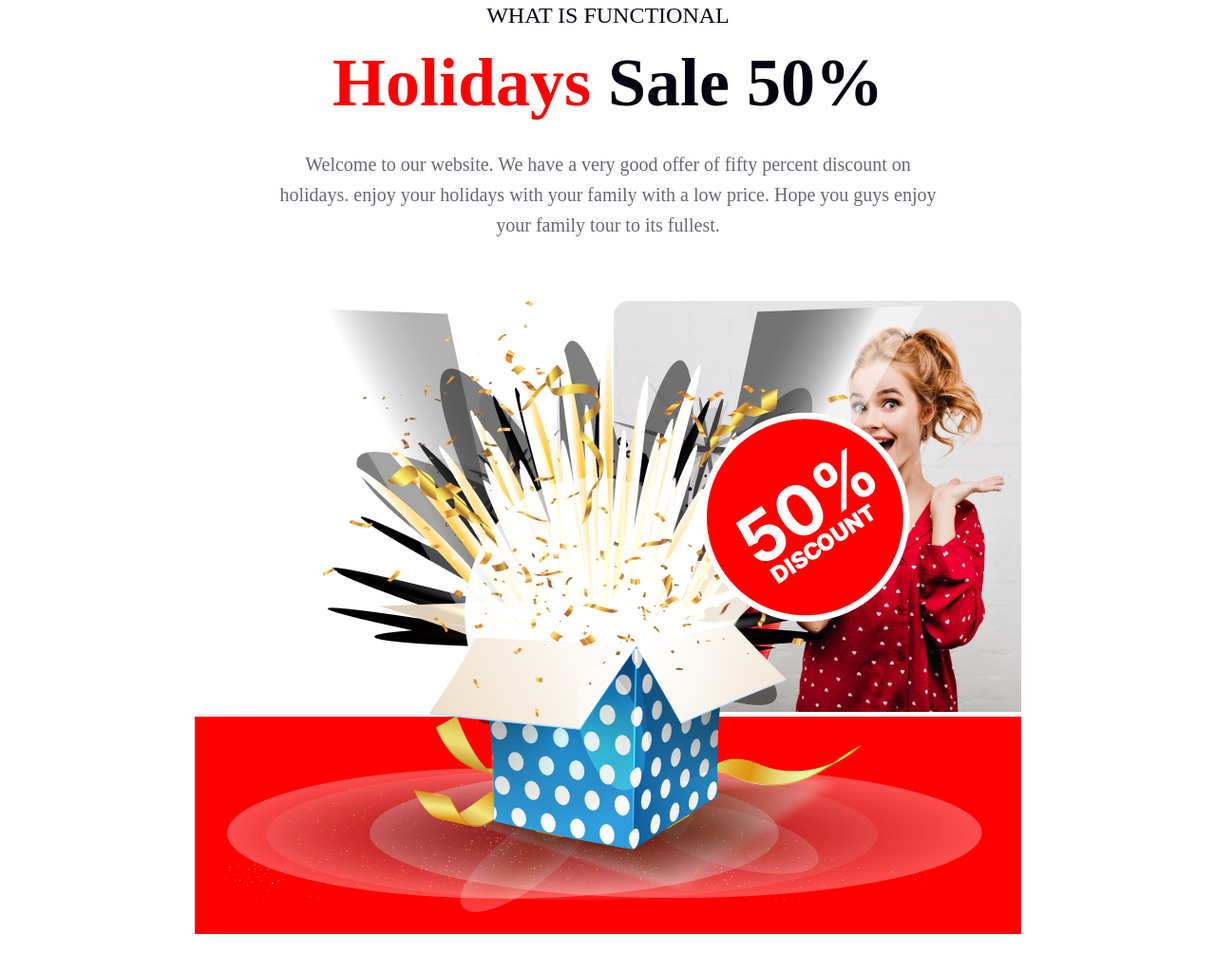
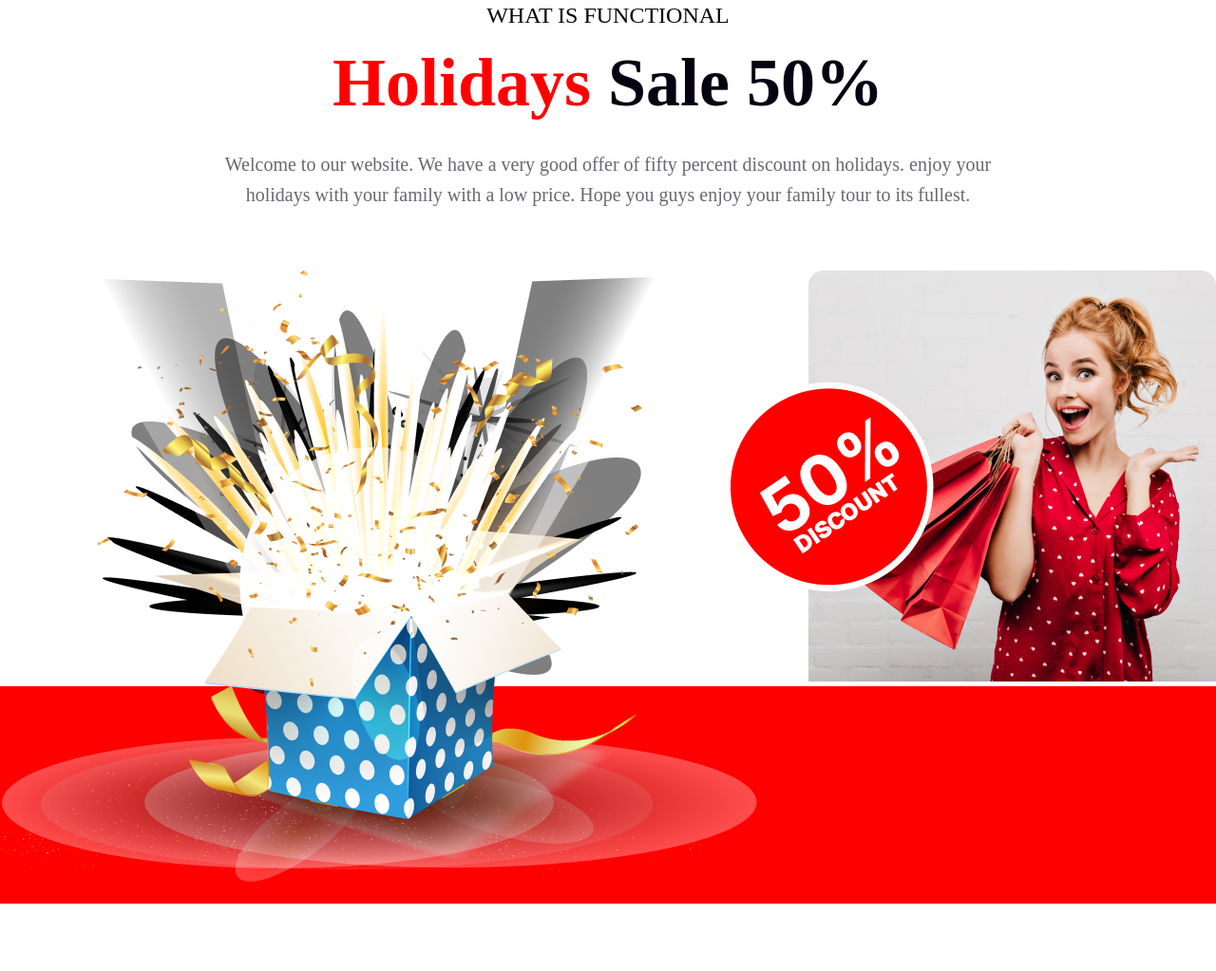
Before and after one commit to 0Karma0/B9A1-New-Year-New-Mission-main, a plain HTML site: page index.html in a window 1280 px wide. Shown: the part 3610-4633 px from the top of the page at 95% size. Drawn offline with Linux system fonts and the light colour scheme.

Commit message:
edited mistakes

```diff
--- a/styles/style.css
+++ b/styles/style.css
@@ -206,7 +206,8 @@ button{
     padding-top: 30px;
 }
 .holiday {
-    width: 85%;
+    width: 100%;
+    max-width: 1320px;
     margin: 120px auto;
 }
 .holiday-content {
@@ -243,15 +244,16 @@ button{
     justify-content: space-around;
     background: url('../resources/Rectangle\ 1.png'),
     url('../resources/Rectangle\ 2.png');
-    width: 80%;
+    width: 100%;
     margin: auto;
     background-repeat: no-repeat;
     background-position: top right, bottom;
+    gap: 15px;
 }
 .holiday-images-1 {
-    width: 45%;
+    width: 55%;
 }
 .holiday-images-2 {
-    width: 40%;
+    width: 45%;
     padding-top: 75px;
 }
```
